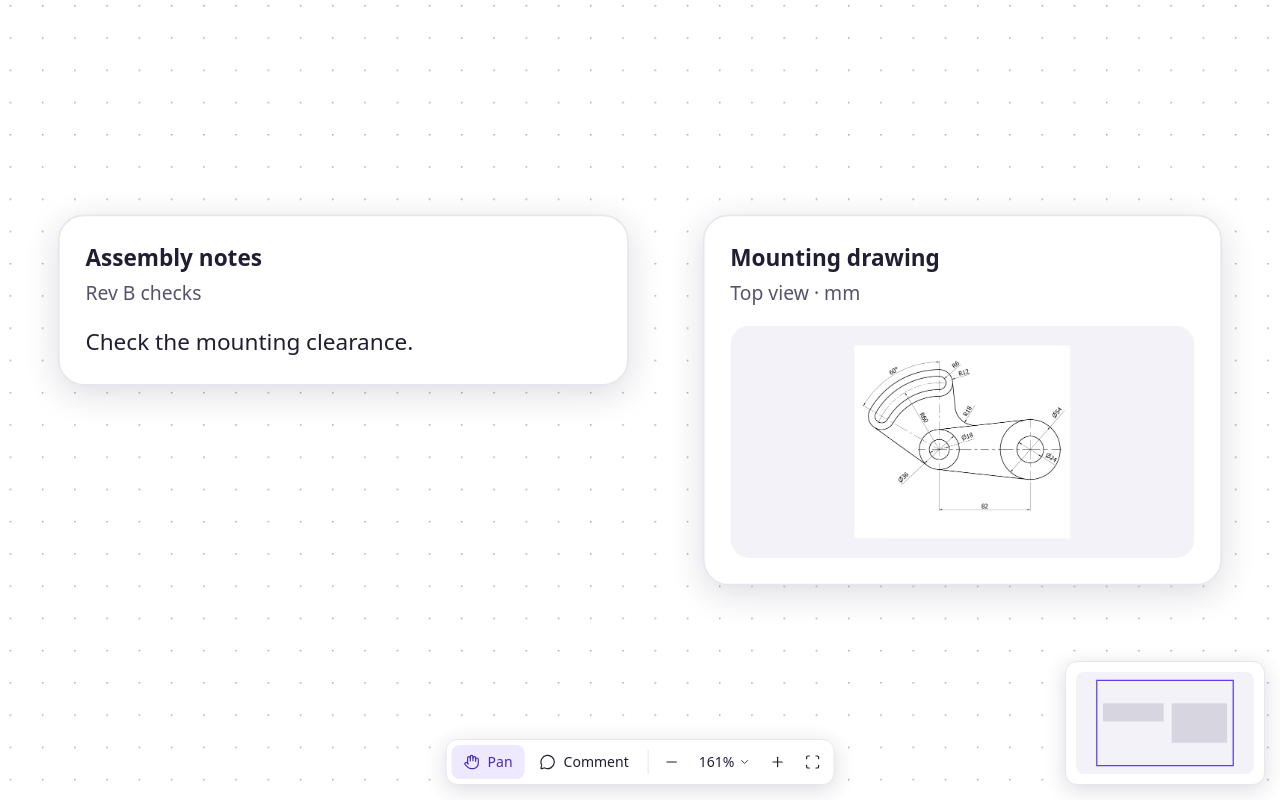
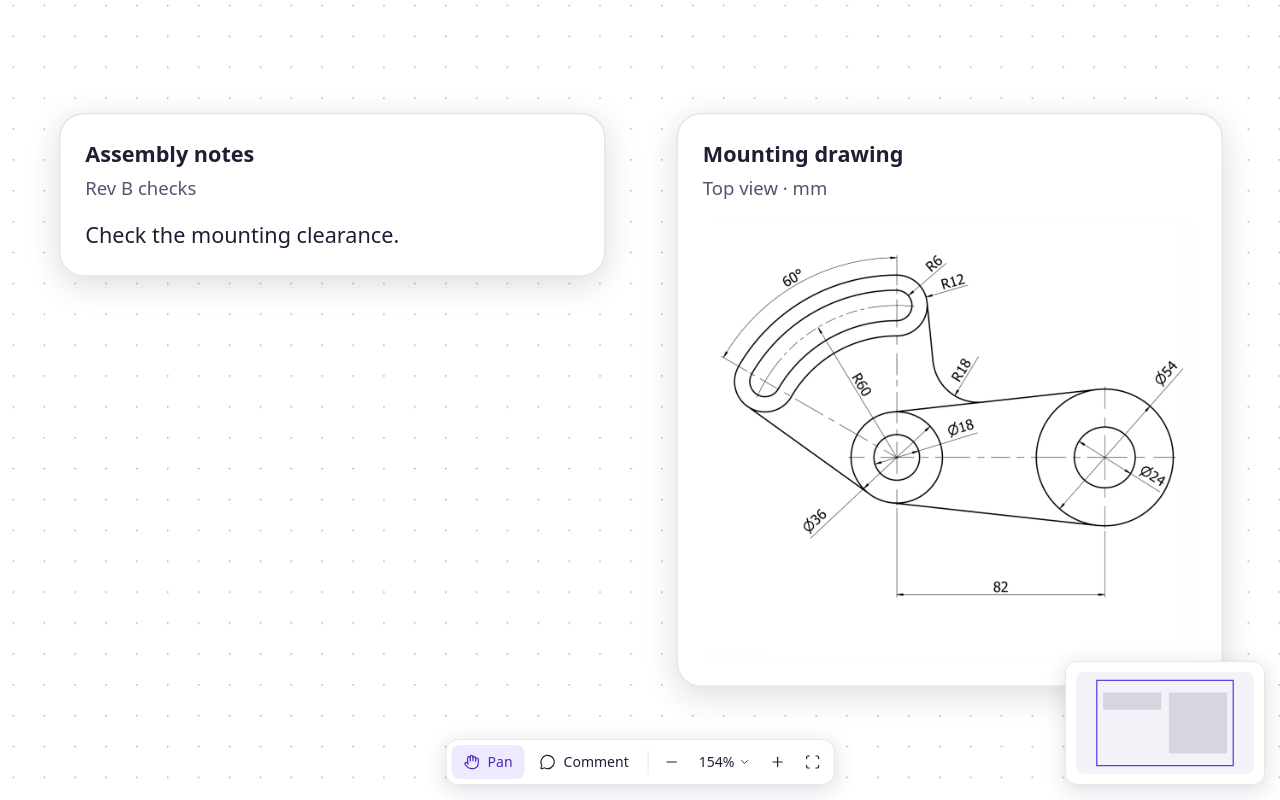
Before and after one commit to oscarzhpersson/Plot, a React (Vite) app: page / in a window 1280 px wide. Built offline with nearby package versions, Linux system fonts and the light colour scheme.

Commit message:
chore: adjust image scaling in node

```diff
--- a/src/components/card/BoardImageNode.tsx
+++ b/src/components/card/BoardImageNode.tsx
@@ -9,7 +9,7 @@ export default function BoardImageNode({ data }: NodeProps<ImageNode>) {
         src={data.src}
         alt={data.alt}
         draggable={false}
-        className="block aspect-2/1 w-72 rounded-xl bg-plot-surface-muted object-contain p-3"
+        className="block h-auto w-auto max-h-72 max-w-80 rounded-xl object-contain"
       />
     </BoardCard>
   );
```
